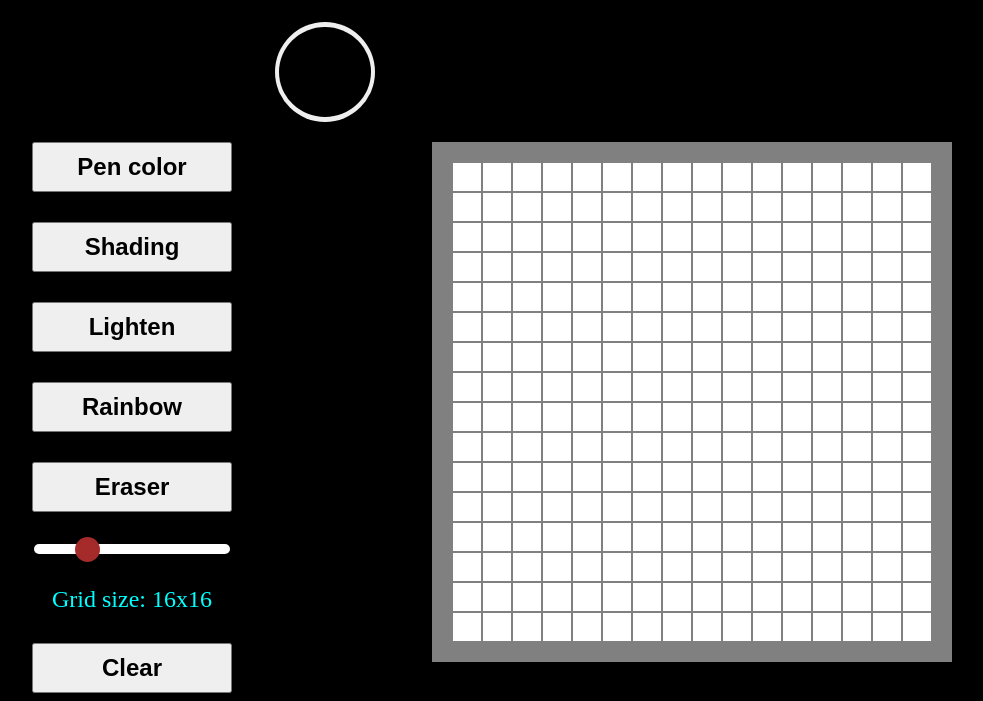
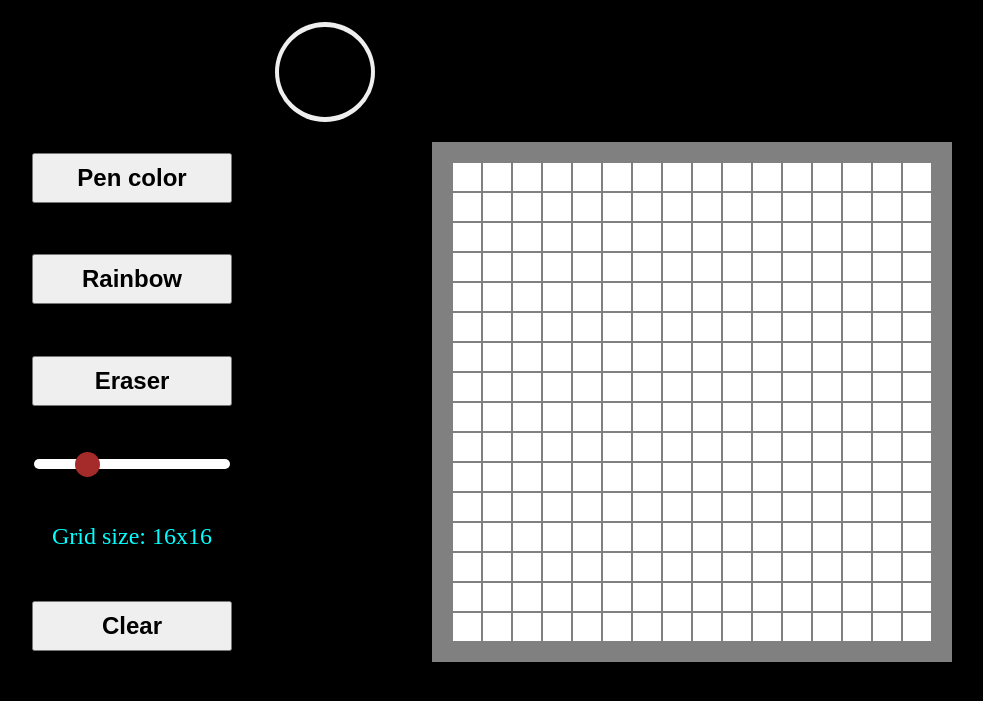
Before and after one commit to lthd2403/Etch-A-Sketch, a plain HTML site: page index.html in a window 1280 px wide. Shown: the part 161-862 px from the top of the page, without its empty margins (148-1131 px from the left). After the commit the page ends 831 px from the top, so only its background shows below. Drawn offline with Linux system fonts and the light colour scheme.

Commit message:
Small changes/Done

```diff
--- a/index.html
+++ b/index.html
@@ -16,8 +16,6 @@
     <div class="bodyContainer">
         <div class="buttonContainer">
             <button onclick="changeColor(penColor)">Pen color</button>
-            <button onclick="changeColor('shading')">Shading</button>
-            <button onclick="changeColor('lighten')">Lighten</button>
             <button onclick="changeColor('rainbow')">Rainbow</button>
             <button onclick="changeColor('white')">Eraser</button>
             <input type="range" min="1" max="64" value="16" step="1" class="slider" id="gridSize"></input>
```
Also changed, not shown: image.png (added), 1 other file.
